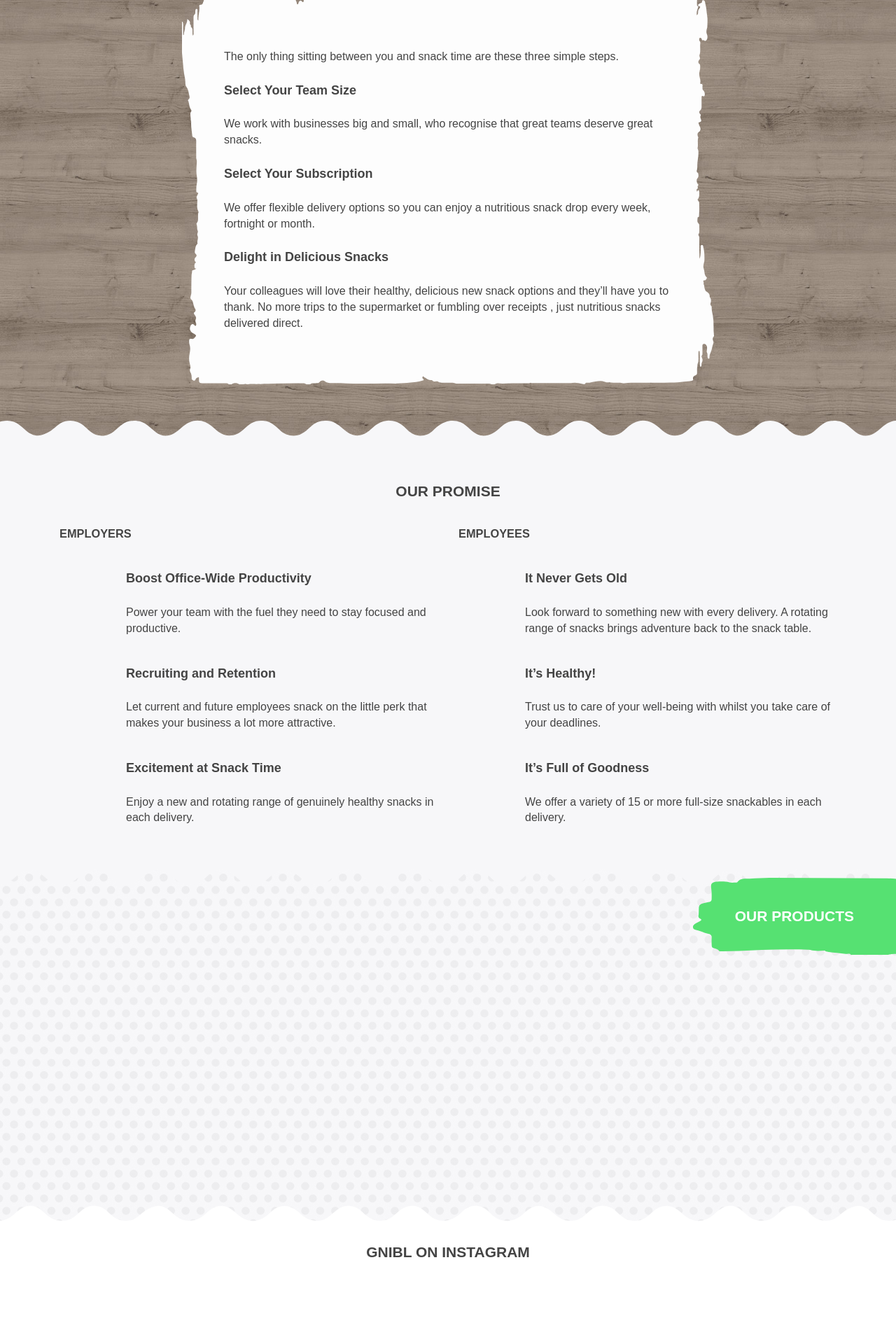
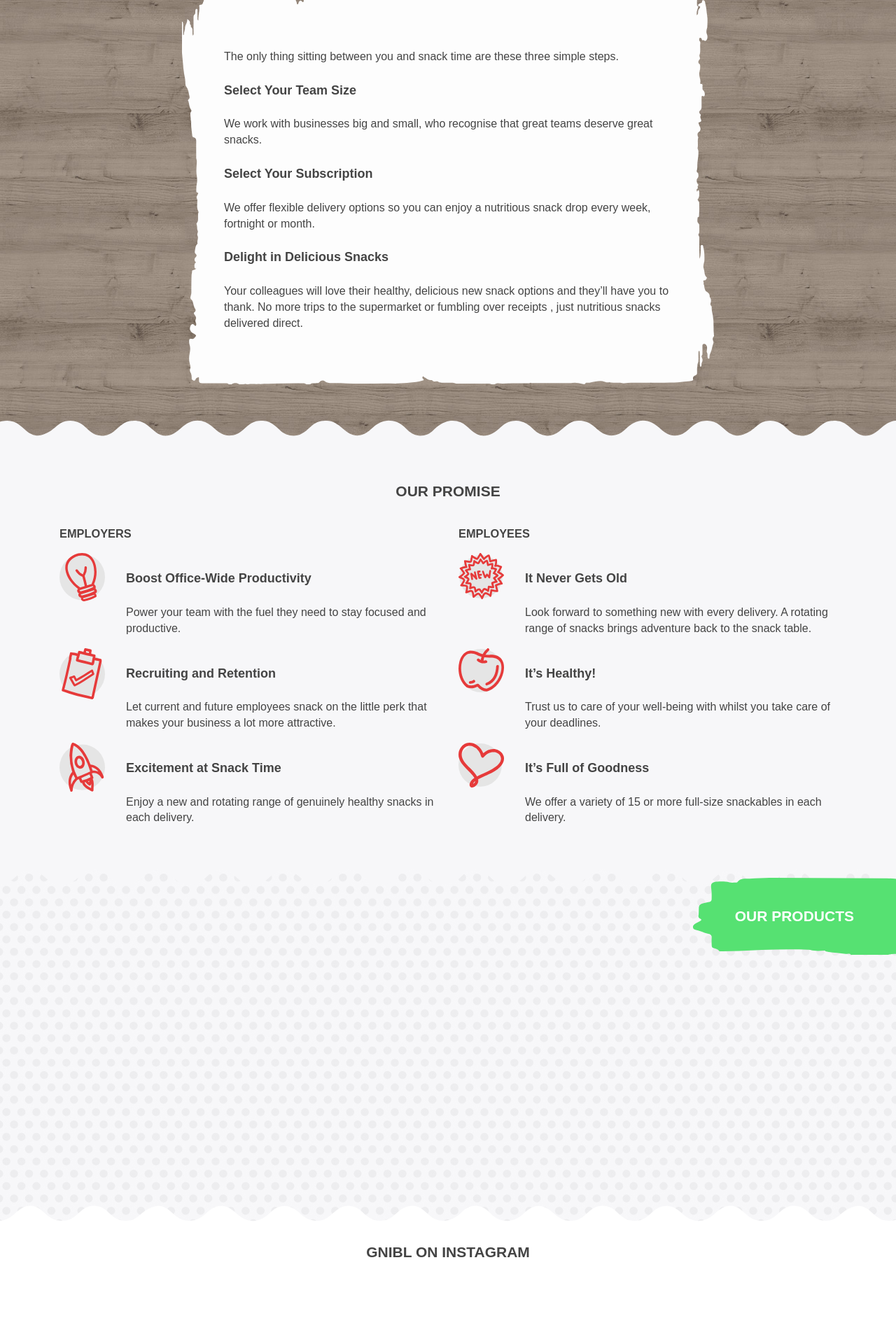
Before and after one commit to gniblsnacks/gniblbox, a Jekyll site: the page built from index.markdown, in a window 1280 px wide. Shown: the part 926-2846 px from the top of the page at 70% size. Built offline with Jekyll 4.4.1, drawn with Linux system fonts in a browser that asks for light colours; nearby versions of some CDN libraries.

Commit message:
Updated Index

```diff
--- a/index.markdown
+++ b/index.markdown
@@ -38,26 +38,26 @@ promise:
   employers:
   - header: Boost Office-Wide Productivity
     sub text: Power your team with the fuel they need to stay focused and productive.
-    image:
+    image: "/uploads/lightbulb.svg"
   - header: Recruiting and Retention
     sub text: Let current and future employees snack on the little perk that makes
       your business a lot more attractive.
-    image:
+    image: "/uploads/checkboard.svg"
   - header: Excitement at Snack Time
     sub text: Enjoy a new and rotating range of genuinely healthy snacks in each delivery.
-    image:
+    image: "/uploads/rocket.svg"
   employees:
   - header: It Never Gets Old
     sub text: Look forward to something new with every delivery. A rotating range
       of snacks brings adventure back to the snack table.
-    image:
+    image: "/uploads/new.svg"
   - header: It’s Healthy!
     sub text: Trust us to care of your well-being with whilst you take care of your
       deadlines.
-    image:
+    image: "/uploads/apple.svg"
   - header: " It’s Full of Goodness"
     sub text: 'We offer a variety of 15 or more full-size snackables in each delivery. '
-    image:
+    image: "/uploads/heart.svg"
 products:
 - name:
   image:
```
